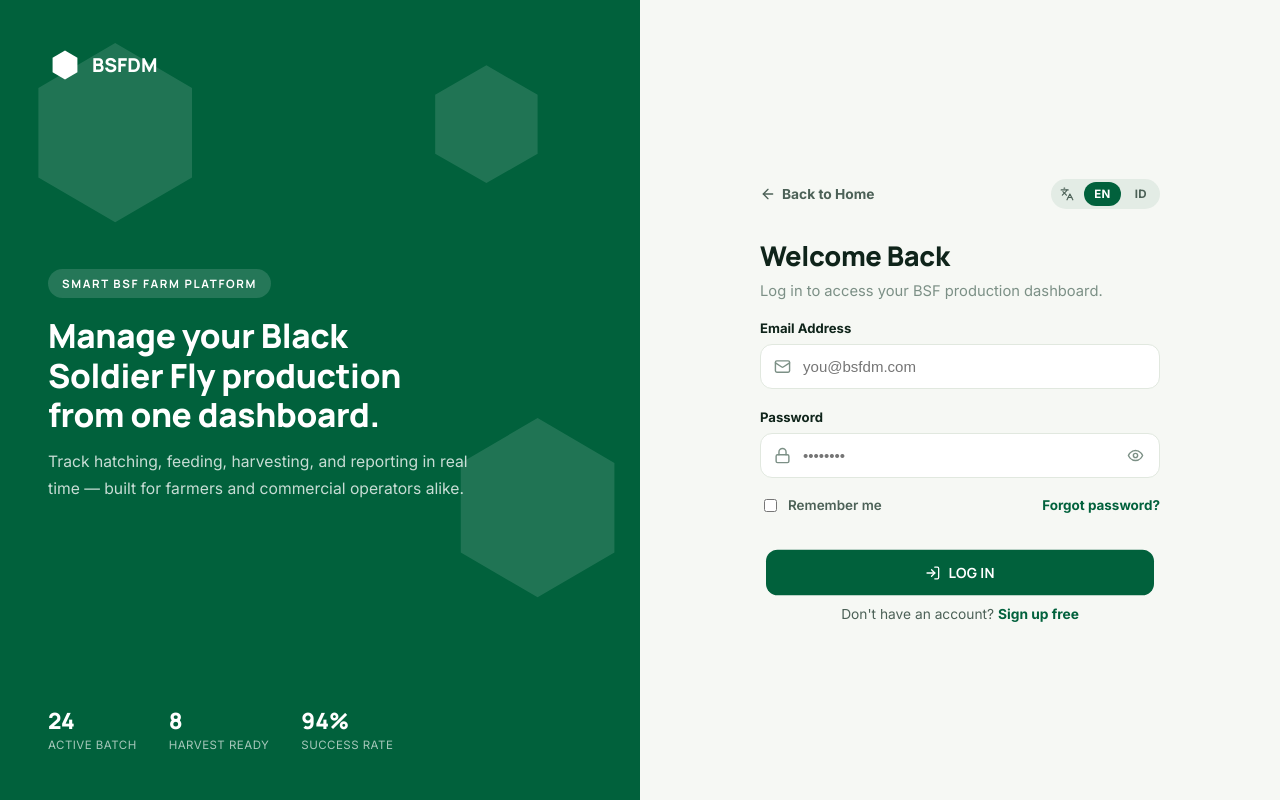
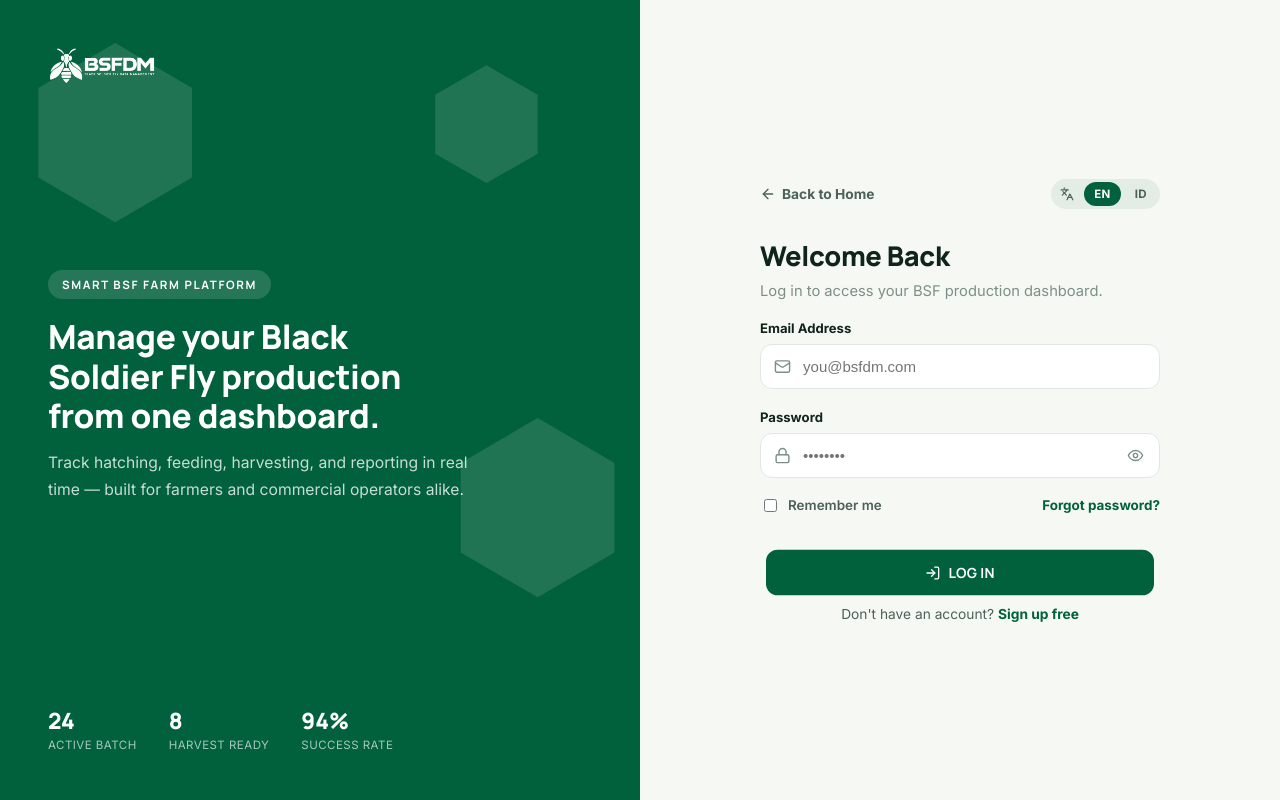
Before and after one commit to bonautama20/bsfdm, a React (Vite) app in the folder client/: page /login in a window 1280 px wide. Built offline with nearby package versions, Linux system fonts and the light colour scheme; no server answers.

Commit message:
Use the real logo image on the login page instead of the placeholder SVG mark
Co-Authored-By: Claude Sonnet 5 <noreply@anthropic.com>

```diff
--- a/client/src/pages/Login.jsx
+++ b/client/src/pages/Login.jsx
@@ -5,6 +5,7 @@ import { Mail, Lock, Eye, EyeOff, ArrowLeft, LogIn } from "lucide-react";
 import { useAuth } from "../context/AuthContext.jsx";
 import { useLanguage } from "../context/LanguageContext.jsx";
 import LanguageToggle from "../components/ui/LanguageToggle.jsx";
+import logoWhite from "../assets/logo-white-footer.png";
 
 const prefersReducedMotion = () =>
   typeof window !== "undefined" && window.matchMedia?.("(prefers-reduced-motion: reduce)").matches;
@@ -96,7 +97,7 @@ export default function LoginPage() {
         .login .brand{background:#01613C; color:#fff; position:relative; overflow:hidden; display:flex; flex-direction:column; justify-content:space-between; padding:48px;}
         .login .brand-hex{position:absolute; inset:0; opacity:.12; pointer-events:none;}
         .login .brand-top{display:flex; align-items:center; gap:10px; font-family:'Manrope', sans-serif; font-weight:800; font-size:1.2rem; position:relative; z-index:1;}
-        .login .brand-mark{width:34px; height:34px; flex-shrink:0;}
+        .login .brand-logo-img{height:36px; width:auto; display:block;}
         .login .brand-mid{position:relative; z-index:1; max-width:420px;}
         .login .brand-mid .eyebrow{display:inline-flex; align-items:center; gap:8px; font-family:'Manrope', sans-serif; font-weight:700; font-size:.72rem; letter-spacing:.14em; text-transform:uppercase; background:rgba(255,255,255,.14); padding:7px 14px; border-radius:99px;}
         .login .brand-mid h2{margin-top:18px; font-size:clamp(1.6rem,2.6vw,2.1rem); line-height:1.2;}
@@ -149,10 +150,7 @@ export default function LoginPage() {
           <polygon points="380,40 420,63 420,109 380,132 340,109 340,63" fill="#fff" />
         </svg>
         <a href="/" className="brand-top" onClick={(e) => { e.preventDefault(); navigate("/"); }}>
-          <svg className="brand-mark" viewBox="0 0 40 40" fill="none">
-            <polygon points="20,3 34.6,11.5 34.6,28.5 20,37 5.4,28.5 5.4,11.5" fill="#fff" />
-          </svg>
-          BSFDM
+          <img src={logoWhite} alt="BSFDM" className="brand-logo-img" />
         </a>
         <div className="brand-mid">
           <span className="eyebrow">{t("login.eyebrow")}</span>
```
